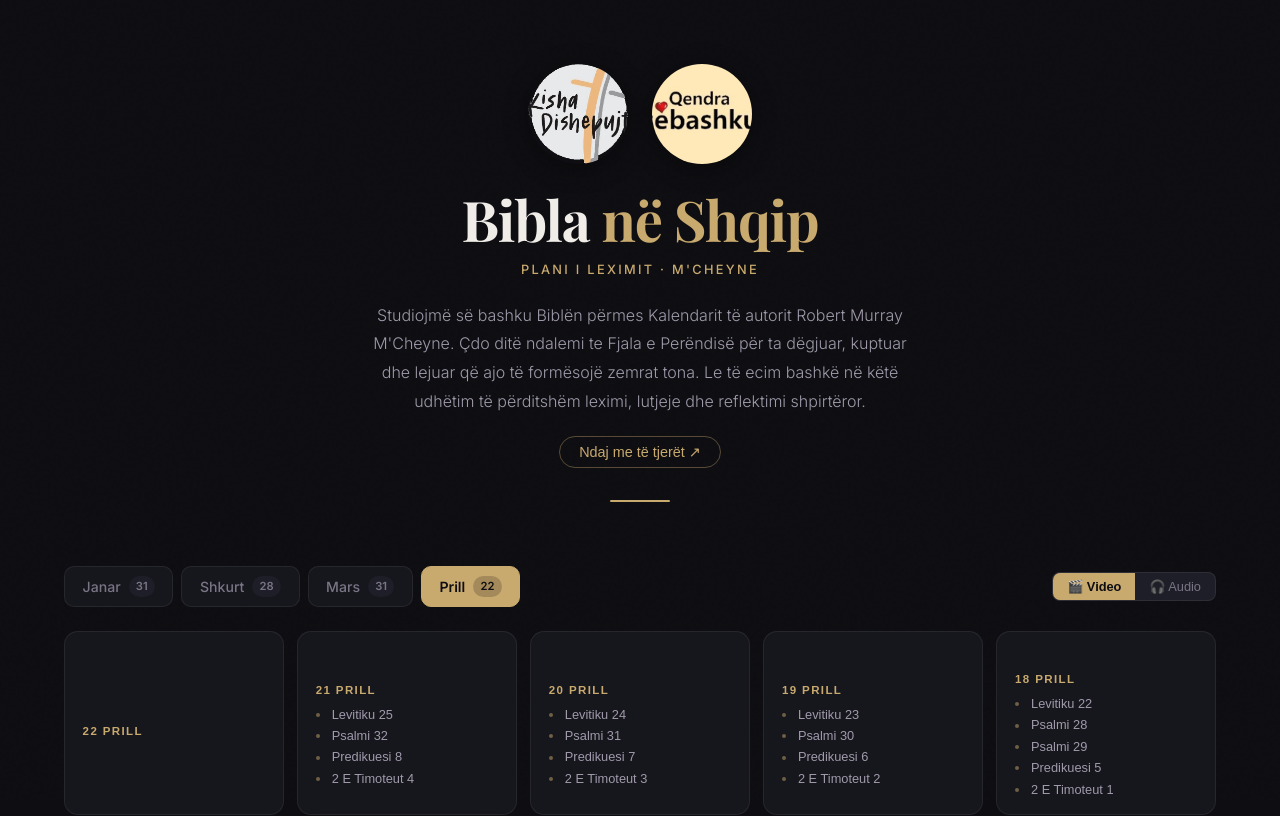
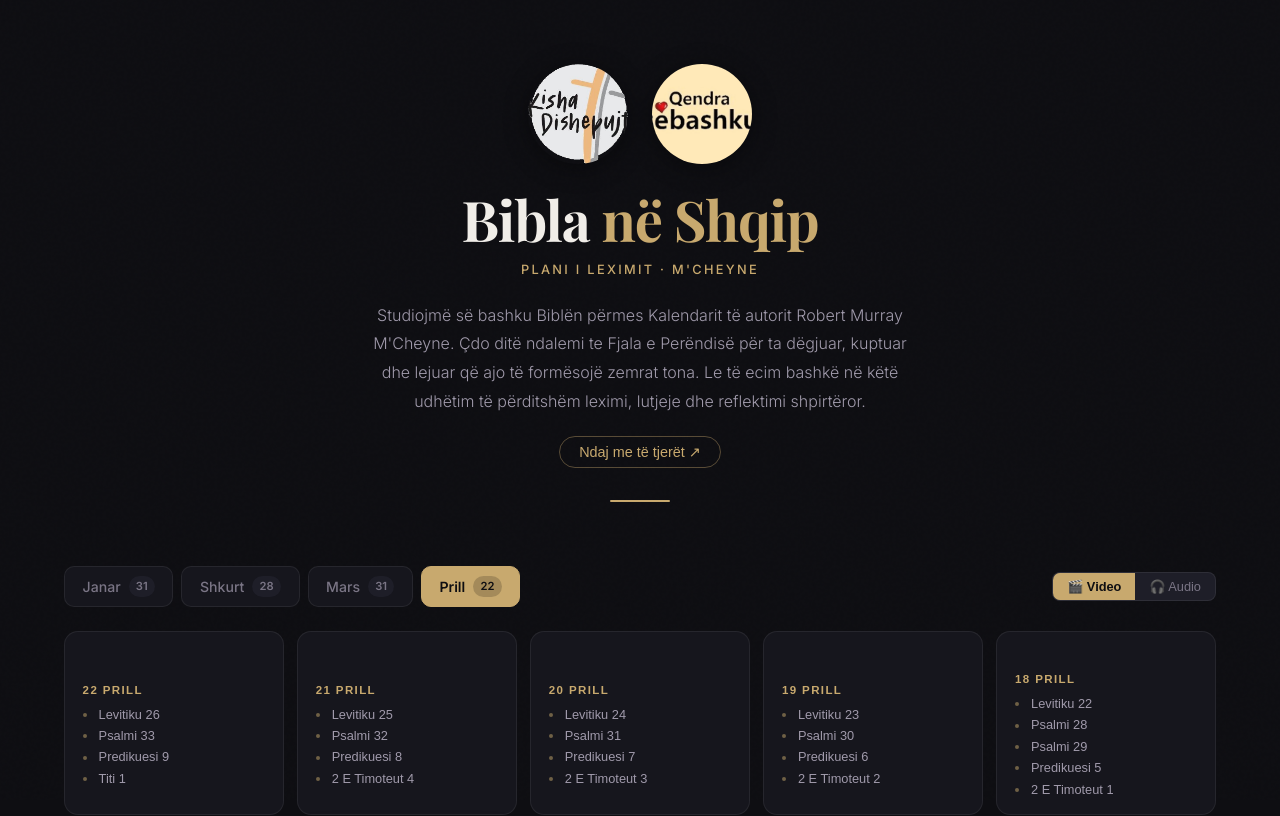
Before and after one commit to jeffandmeredith-max/bibla-shqip, a React (Vite) app: page / in a window 1280 px wide. Shown: the top 816 px of the page. Built offline with nearby package versions, Linux system fonts and the light colour scheme.

Commit message:
chore: daily update 2026-04-22

```diff
--- a/src/data/april.js
+++ b/src/data/april.js
@@ -556,6 +556,24 @@ export const april = [
     "day": 22,
     "date": "22 Prill",
     "videoId": "mLMl-JikCtc",
-    "readings": []
+    "readings": [
+      {
+        "title": "Levitiku 26",
+        "start": 0
+      },
+      {
+        "title": "Psalmi 33",
+        "start": 403
+      },
+      {
+        "title": "Predikuesi 9",
+        "start": 521
+      },
+      {
+        "title": "Titi 1",
+        "start": 711
+      }
+    ],
+    "audioFile": "april-22.webm"
   }
 ]
```
Also changed, not shown: 1 other file (tests, documents, lock files or other folders).
